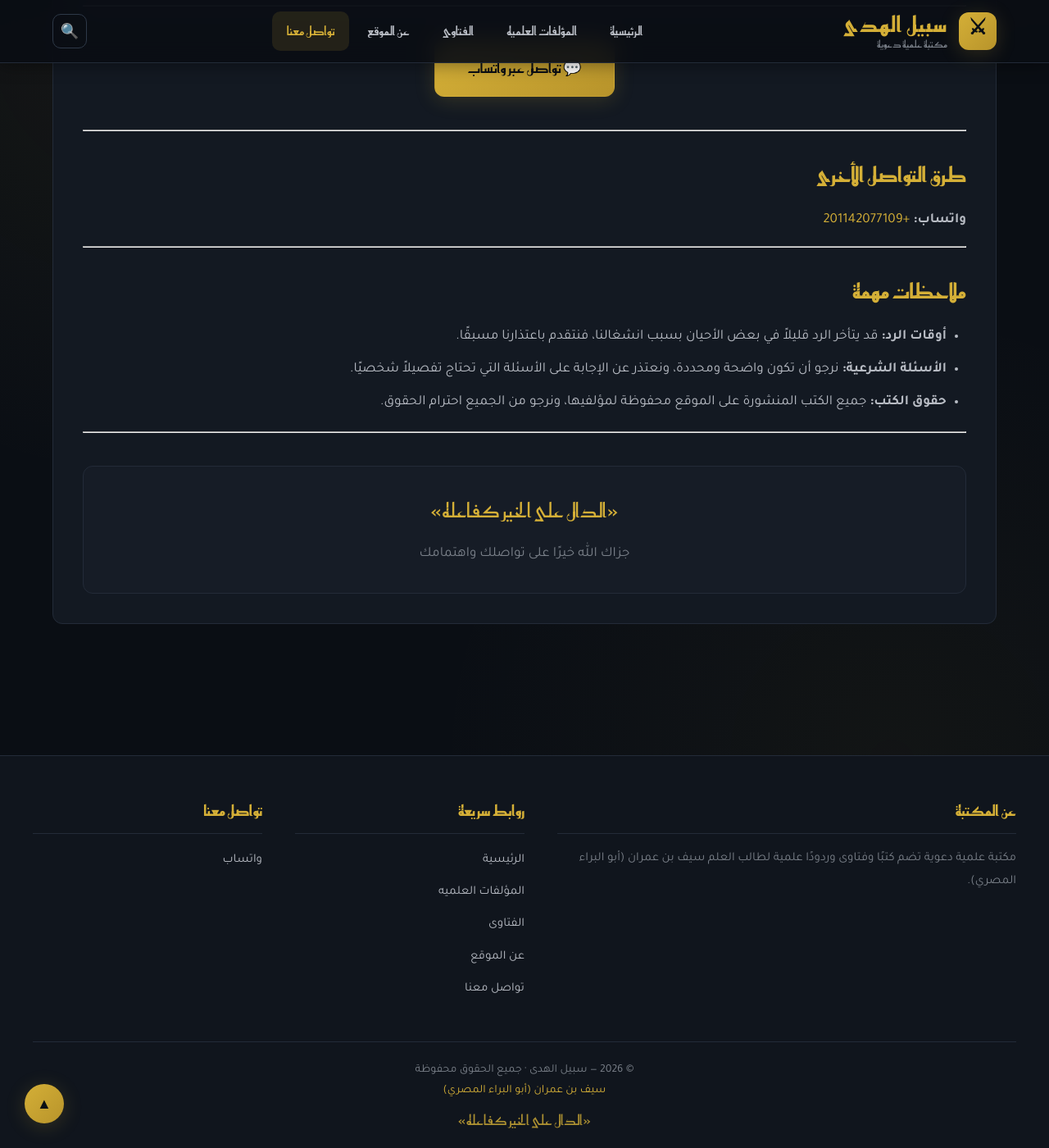
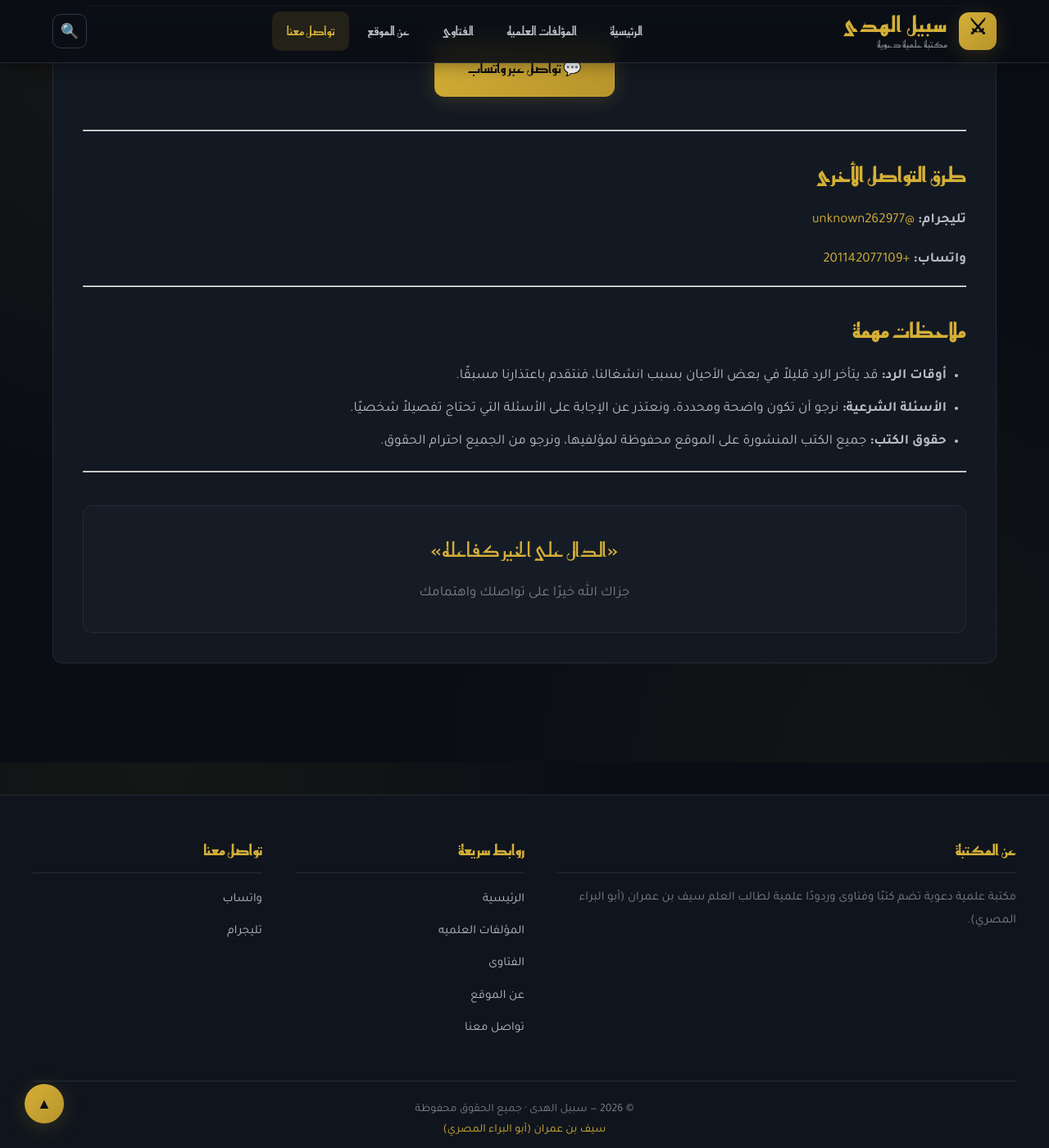
Before and after one commit to saifomran262977-svg/sabeel-alhuda-web, a Jekyll site: the page built from contact.md, in a window 1280 px wide and 1400 px high, scrolled down 870 px. Shown: the whole window at 82% size. Built offline with Jekyll 4.4.1, drawn with Linux system fonts in a browser that asks for light colours; some web fonts are replaced.

Commit message:
Update Telegram contact information

```diff
--- a/_config.yml
+++ b/_config.yml
@@ -15,7 +15,7 @@ baseurl: "/sabeel-alhuda-web"
 contact:
   whatsapp: "201142077109"
   email: ""
-  telegram: ""
+  telegram: "unknown262977"
   twitter: ""
 
 theme_color: "#d4af37"
```
